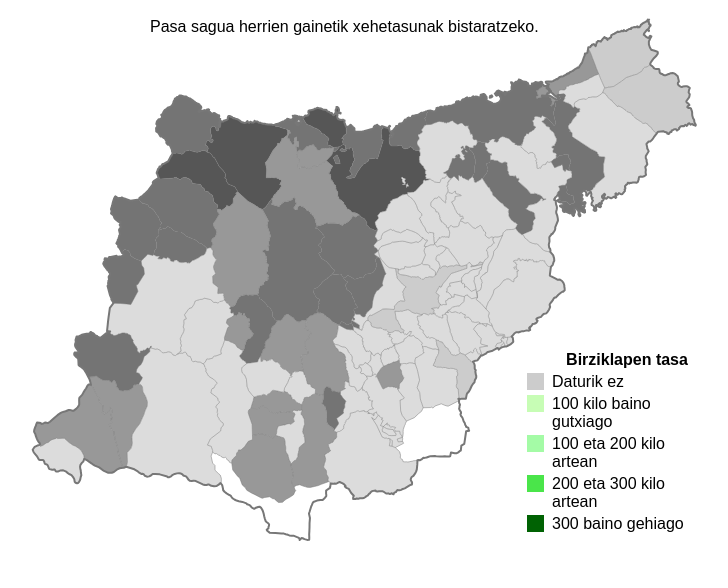
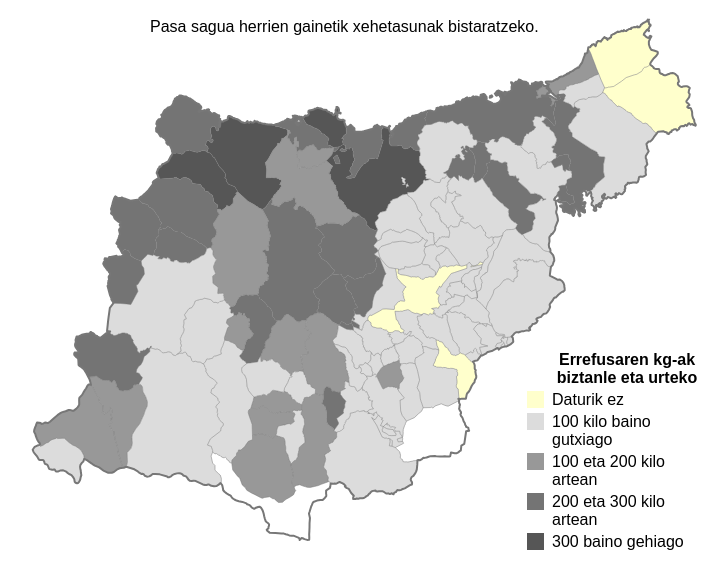
Before and after one commit to iametza/zero-zabor-gipuzkoako-birziklapen-tasa-2014, a plain HTML site: page 2014-gipuzkoa-errefusa.html in a window 1280 px wide. Shown: the whole page, without its empty margins (275-1003 px from the left). Drawn offline with Linux system fonts and the light colour scheme.

Commit message:
Errefusaren datuak bistaratu eta koloreak egokitu

```diff
--- a/2014-gipuzkoa-errefusa.html
+++ b/2014-gipuzkoa-errefusa.html
@@ -1,16 +1,9 @@
 <!doctype html>
-
-<!-- iframearen eta #kontainerra-ren altuera:
-		Araba: 1000
-		Bizkaia: 800
-		Gipuzkoa: 820
-		Nafarroa: 1000
--->
 
 <html>
 	<head>
 		<meta charset="utf-8">
-		<title>Birziklapena Gipuzkoan 2014</title>
+		<title>Errefusa Gipuzkoan 2014</title>
 		<link href="css/estiloa.css" rel="stylesheet">
 	</head>
 
@@ -21,26 +14,26 @@
 			<table class="legenda">
 				<tr>
 					<th></th>
-					<th>Birziklapen tasa</th>
+					<th>Errefusaren kg-ak biztanle eta urteko</th>
 				</tr>
 				<tr>
-					<td class="kolorea" bgcolor="#CCCCCC">&nbsp;</td>
+					<td class="kolorea" bgcolor="#FFFFCC">&nbsp;</td>
 					<td>Daturik ez</td>
 				</tr>
 				<tr>
-					<td class="kolorea" bgcolor="#C7FDB5">&nbsp;</td>
+					<td class="kolorea" bgcolor="#DCDCDC">&nbsp;</td>
 					<td>100 kilo baino gutxiago</td>
 				</tr>
 				<tr>
-					<td class="kolorea" bgcolor="#A4FBA6">&nbsp;</td>
+					<td class="kolorea" bgcolor="#989898">&nbsp;</td>
 					<td>100 eta 200 kilo artean</td>
 				</tr>
 				<tr>
-					<td class="kolorea" bgcolor="#4AE54A">&nbsp;</td>
+					<td class="kolorea" bgcolor="#747474">&nbsp;</td>
 					<td>200 eta 300 kilo artean</td>
 				</tr>
 				<tr>
-					<td class="kolorea" bgcolor="#006203">&nbsp;</td>
+					<td class="kolorea" bgcolor="#565656">&nbsp;</td>
 					<td>300 baino gehiago</td>
 				</tr>
 			</table>
@@ -49,7 +42,7 @@
 				<div class="daturik-ez">Daturik ez dago.</div>
 				<table class="datuak-taula">
 					<tr>
-						<td>Birziklapen tasa</td>
+						<td>Errefusaren kg-ak biztanle eta urteko:</td>
 						<td class="birziklapen-tasa eskuinekoa"></td>
 					</tr>
 					<!--<tr>
--- a/css/estiloa.css
+++ b/css/estiloa.css
@@ -1,5 +1,5 @@
 .unitateak:hover {
-    fill: #777;
+    fill: #d50000;
 }
 
 .eskualde-mugak {
--- a/js/gipuzkoa-birziklapena-2014.js
+++ b/js/gipuzkoa-birziklapena-2014.js
@@ -163,7 +163,7 @@
 
                         } else {
 
-                            return "#cccccc";
+                            return "#CCCCCC";
 
                         }
 
--- a/js/gipuzkoa-errefusa-2014.js
+++ b/js/gipuzkoa-errefusa-2014.js
@@ -155,7 +155,7 @@
 
                         } else {
 
-                            return "#cccccc";
+                            return "#FFFFCC";
 
                         }
 
@@ -190,9 +190,9 @@
 
                         $(".daturik-ez").hide();
 
-                    } else if(d.properties.datuak.ehunekoa) {
+                    } else if(d.properties.datuak.errefusa) {
 
-                        $(".datuak-taula .birziklapen-tasa").text("%" + d.properties.datuak.ehunekoa);
+                        $(".datuak-taula .birziklapen-tasa").text(d.properties.datuak.errefusa);
 
                         $(".daturik-ez").hide();
 
```
